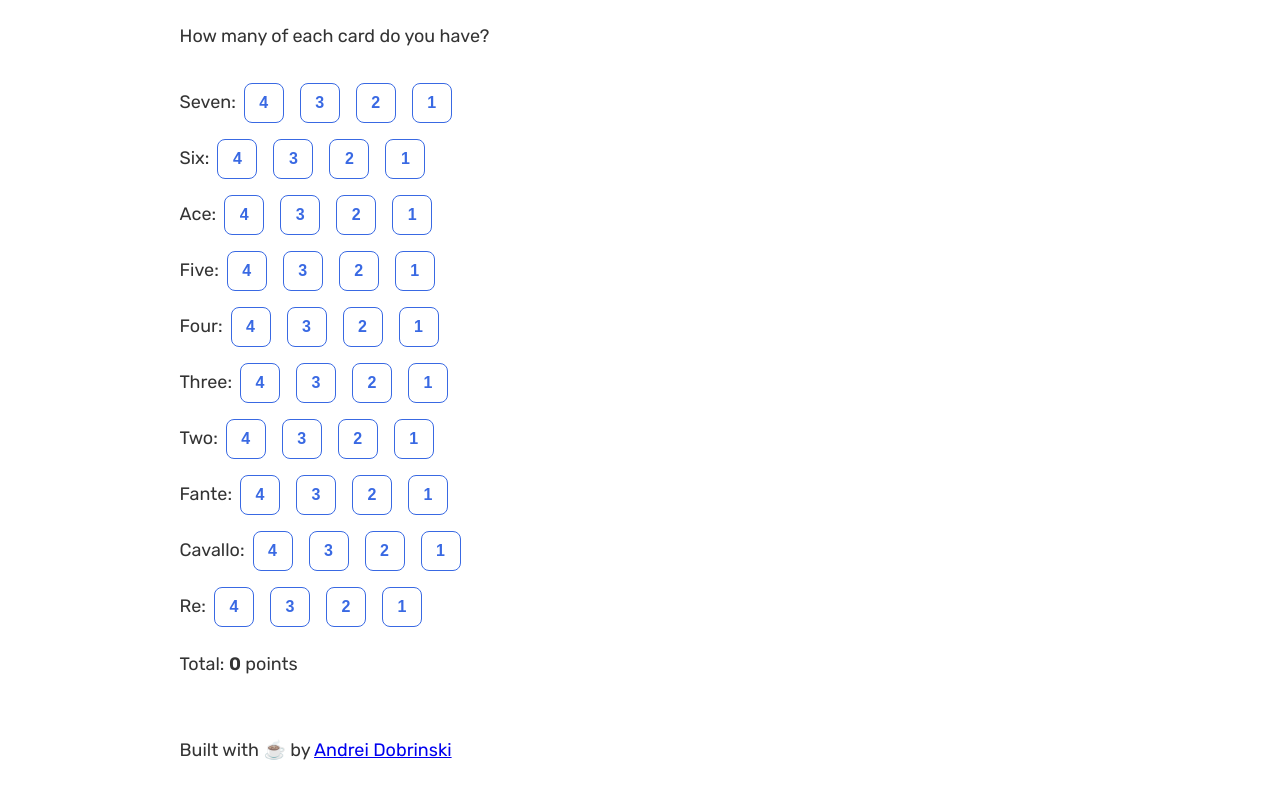
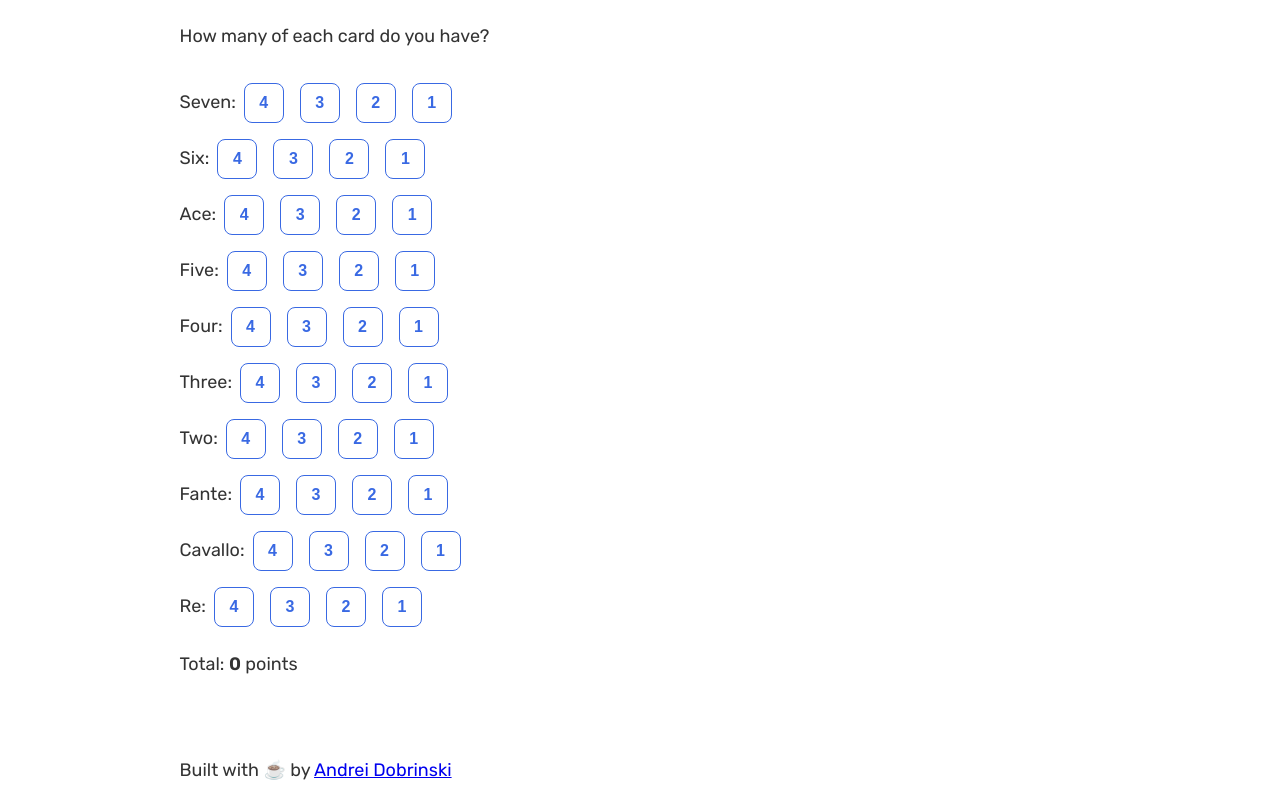
Before and after one commit to andreidobrinski/scopa, a Gatsby site: page / in a window 1280 px wide. Shown: the part 100-909 px from the top of the page. Built offline with nearby package versions, Linux system fonts and the light colour scheme; Gatsby itself is replaced by a stand-in of ours.

Commit message:
add extra margin on footer

```diff
--- a/src/components/layout.js
+++ b/src/components/layout.js
@@ -28,7 +28,7 @@ const Layout = ({ children }) => {
         }}
       >
         <main>{children}</main>
-        <footer style={{ marginTop: '60px' }}>
+        <footer style={{ marginTop: '80px' }}>
           Built with{' '}
           <span role="img" aria-label="coffee emoji">
             ☕
```
